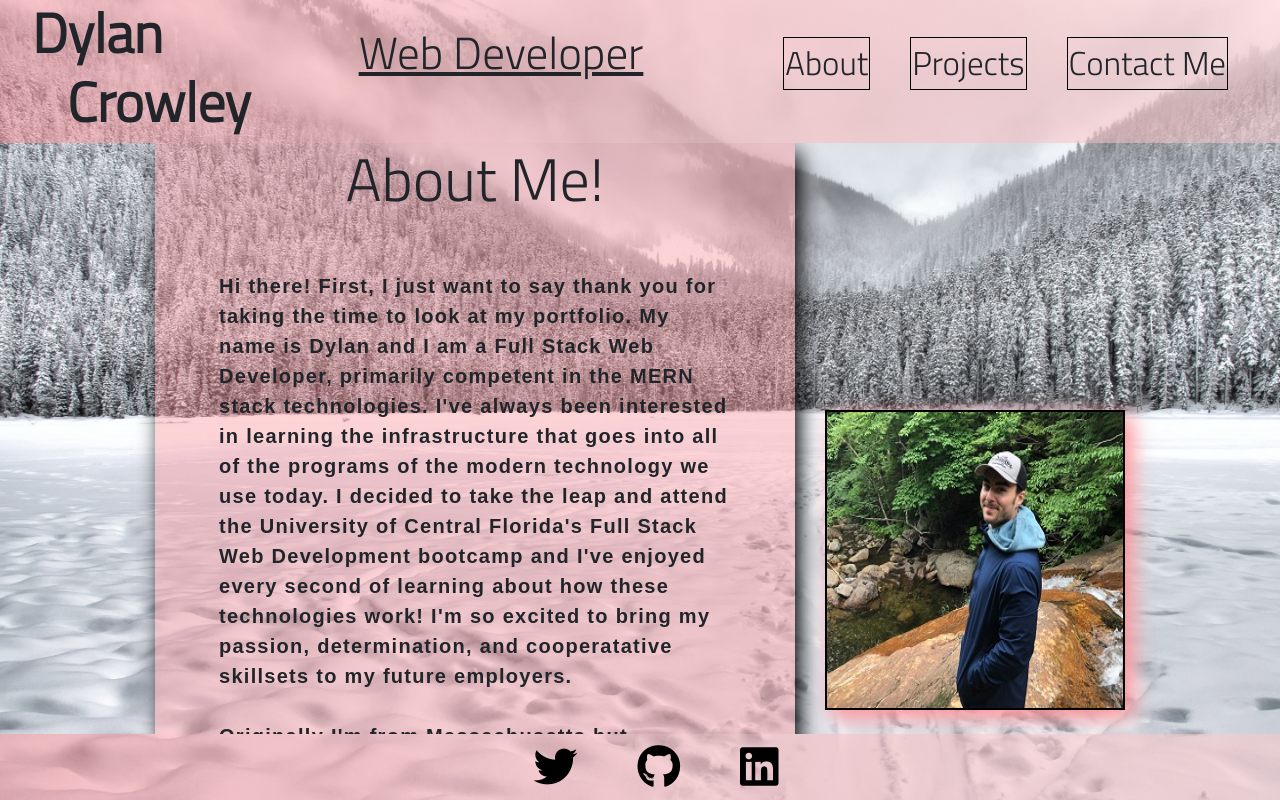
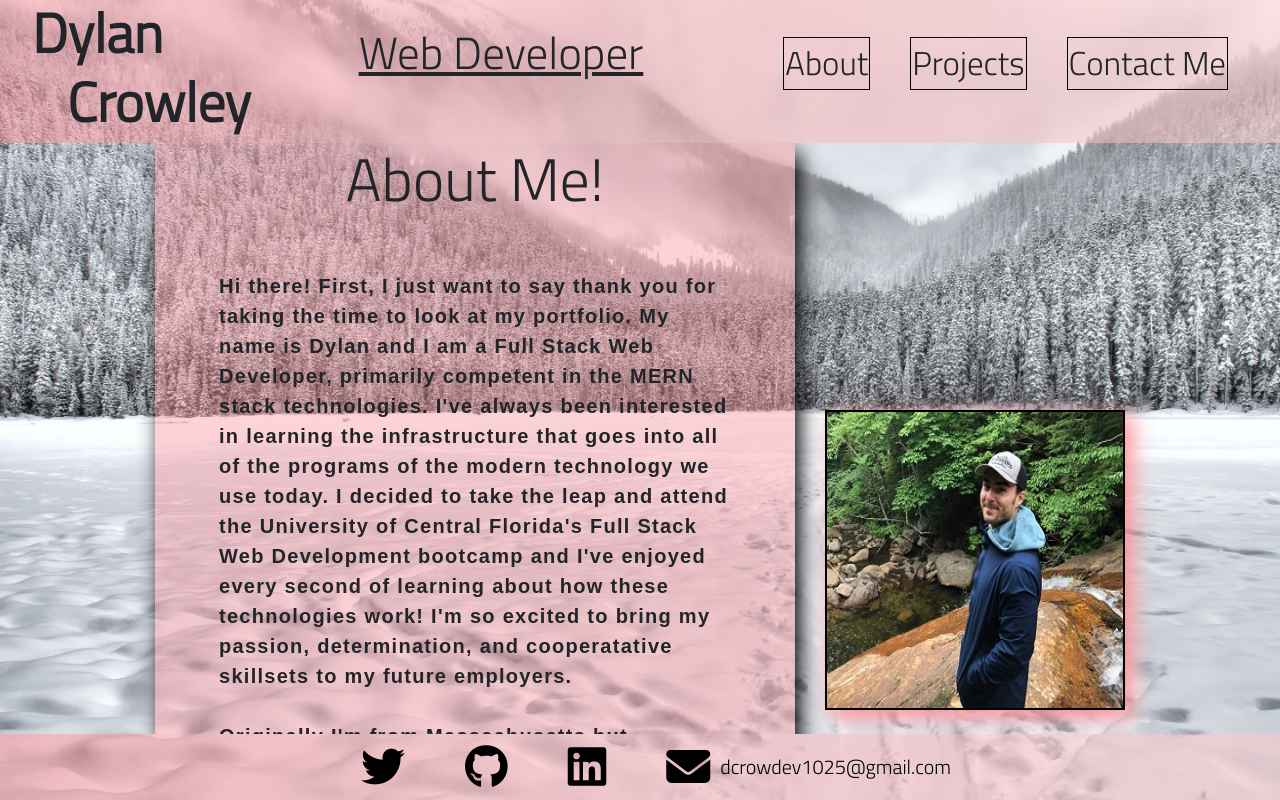
Before and after one commit to dcrowdev/challenge20-React-Portfolio, a React (Create React App) app: page / in a window 1280 px wide. Built offline with nearby package versions, Linux system fonts and the light colour scheme.

Commit message:
added email to footer

```diff
--- a/src/components/Footer/footer.css
+++ b/src/components/Footer/footer.css
@@ -11,6 +11,7 @@
     align-items: center;
     justify-content: center;
     margin: 0 !important;
+    flex-wrap: wrap;
 }
 
 .footer-li {
@@ -20,3 +21,13 @@
     cursor: pointer;
     font-size: 44px;
 }
+
+.hide {
+    display: block;
+}
+
+@media screen and (max-width: 700px) {
+    .hide {
+        display: none;
+    }
+}
--- a/src/components/Footer/index.jsx
+++ b/src/components/Footer/index.jsx
@@ -8,6 +8,7 @@ function Footer() {
                 <li className="footer-li"><a href="https://twitter.com/dcrowdev" target='_blank' rel="noreferrer"><i className="fa-brands fa-twitter"></i></a></li>
                 <li className="footer-li"><a href="https://github.com/dcrowdev" target='_blank' rel="noreferrer"><i className="fa-brands fa-github"></i></a></li>
                 <li className="footer-li"><a href="https://www.linkedin.com/in/dylan-crowley-3974b8252/" target='_blank' rel="noreferrer"><i className="fa-brands fa-linkedin"></i></a></li>
+                <li style={{display: 'flex', alignItems: 'center', cursor: 'auto'}} className="footer-li"><a href=" mailto: 'dcrowdev1025@gmail.com'" target='_blank' rel="noreferrer"><i className="fa-solid fa-envelope"></i></a><span className='hide' style={{ cursor: 'auto', fontSize: '20px', textDecoration: 'none', color: '#000', paddingLeft: '10px' }}>dcrowdev1025@gmail.com</span></li>
             </ul>
         </div>
     )
--- a/src/components/Project/index.jsx
+++ b/src/components/Project/index.jsx
@@ -1,6 +1,6 @@
 import React from 'react';
 import './projects.css';
-import DLResume from '../../images/Resume2.pdf'
+import DLResume from '../../images/Resume4.pdf'
 import htmlcssLogo from '../../images/html-css.png'
 import jsLogo from '../../images/JavaScript-logo.png'
 import reactLogo from '../../images/react-logo.png'
```
Also changed, not shown: 34 other files (tests, documents, lock files or other folders).
